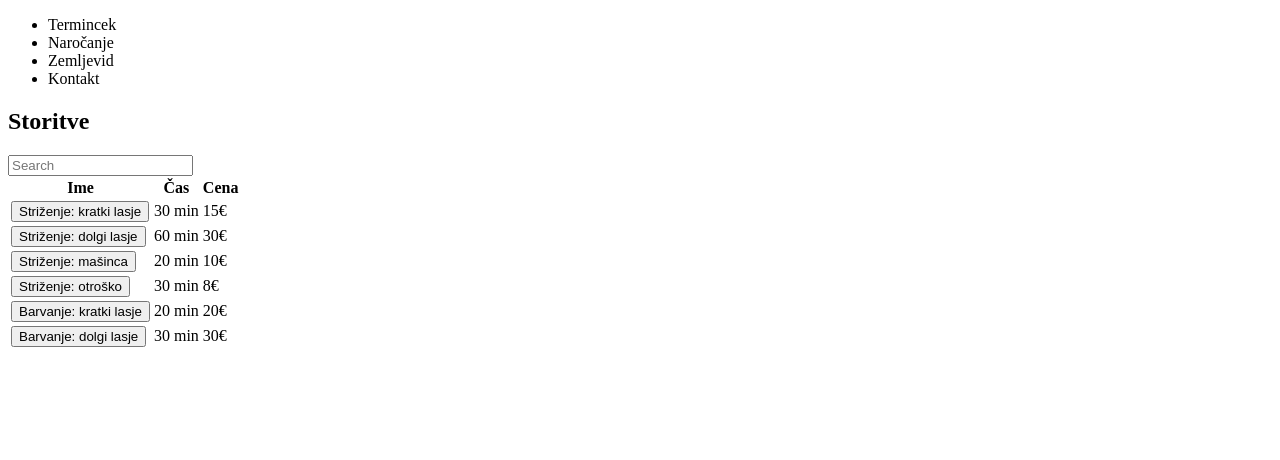
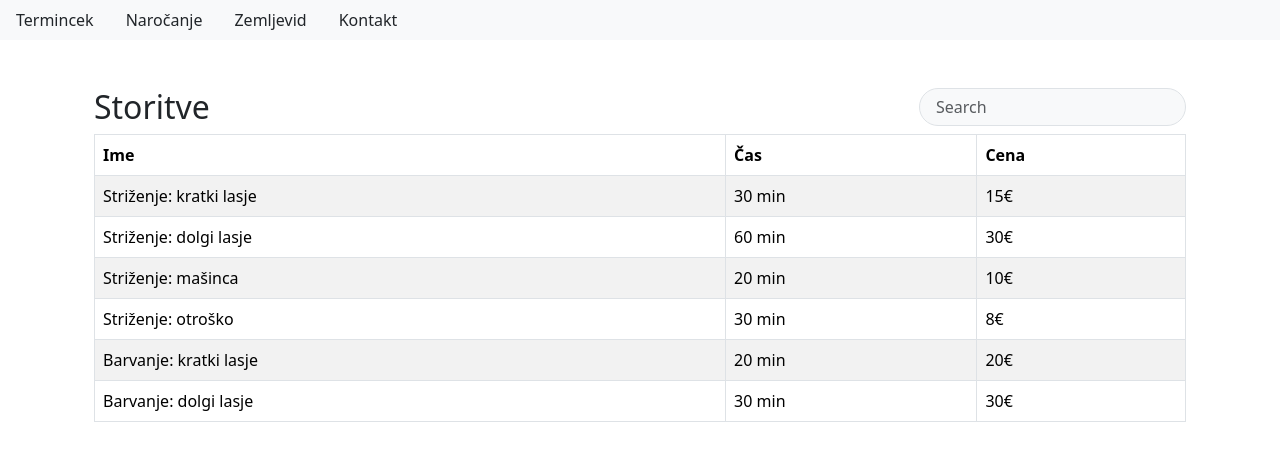
Before and after one commit to urluur/termincek-frontend, a React (Create React App) app: page / in a window 1280 px wide. Shown: the top 460 px of the page. Built offline with nearby package versions, Linux system fonts and the light colour scheme.

Commit message:
modified to react-bootstrap

```diff
--- a/package.json
+++ b/package.json
@@ -6,7 +6,9 @@
     "@testing-library/jest-dom": "^5.17.0",
     "@testing-library/react": "^13.4.0",
     "@testing-library/user-event": "^13.5.0",
+    "bootstrap": "^5.3.2",
     "react": "^18.2.0",
+    "react-bootstrap": "^2.9.1",
     "react-dom": "^18.2.0",
     "react-scripts": "5.0.1",
     "web-vitals": "^2.1.4"
--- a/src/components/App.jsx
+++ b/src/components/App.jsx
@@ -1,4 +1,7 @@
 import React from "react";
+import Container from "react-bootstrap/Container";
+import "bootstrap/dist/css/bootstrap.min.css";
+
 import NavBar from "./NavBar/NavBar";
 import ServiceChooser from "./ServiceChooser/ServiceChooser";
 
@@ -42,8 +45,9 @@ const App = (props) => {
 		<div>
 			<NavBar BusinessName={BusinessName} />
 
-			<ServiceChooser services={sampleServices} />
-
+			<Container>
+				<ServiceChooser services={sampleServices} />
+			</Container>
 		</div>
 	);
 };
--- a/src/components/NavBar/NavBar.jsx
+++ b/src/components/NavBar/NavBar.jsx
@@ -1,15 +1,24 @@
 import React from "react";
+import Nav from 'react-bootstrap/Nav';
 
 function NavBar(props) {
 	return (
-		<nav>
-			<ul>
-				<li>{props.BusinessName}</li>
-				<li>Naročanje</li>
-				<li>Zemljevid</li>
-				<li>Kontakt</li>
-			</ul>
-		</nav>
+
+		<Nav className='bg-light mb-5' activeKey="/narocanje">
+			<Nav.Item>
+				<Nav.Link className="text-dark" href="/">{props.BusinessName}</Nav.Link>
+			</Nav.Item>
+			<Nav.Item>
+				<Nav.Link className="text-dark" href="/narocanje">Naročanje</Nav.Link>
+			</Nav.Item>
+			<Nav.Item>
+				<Nav.Link className="text-dark" eventKey="link-1">Zemljevid</Nav.Link>
+			</Nav.Item>
+			<Nav.Item>
+				<Nav.Link className="text-dark" eventKey="link-2">Kontakt</Nav.Link>
+			</Nav.Item>
+		</Nav>
+
 	);
 }
 
--- a/src/components/ServiceChooser/ServiceChooser.jsx
+++ b/src/components/ServiceChooser/ServiceChooser.jsx
@@ -1,4 +1,9 @@
 import React, { useState } from 'react'
+import Table from 'react-bootstrap/Table'
+import Form from 'react-bootstrap/Form'
+import Container from 'react-bootstrap/Container'
+import Row from 'react-bootstrap/Row'
+import Col from 'react-bootstrap/Col'
 
 const ServiceChooser = (props) => {
 
@@ -14,15 +19,26 @@ const ServiceChooser = (props) => {
 
   return (
     <div>
-
+      <Container fluid>
+        <Row>
+          <Col>
             <h2>Storitve</h2>
-      <input
-        type='text'
+          </Col>
+          <Col>
+            <Form.Control
+              type="text"
               placeholder={props.placeholder || "Search"}
               value={searchValue}
               onChange={handleSearch}
+              className='px-3 mb-2 bg-light text-dark rounded-pill w-50 float-end'
             />
-      <table>
+          </Col>
+        </Row>
+
+        <Row>
+          <Table striped responsive hover bordered
+            className='rounded-pill'
+          >
             <thead>
               <tr>
                 <th>Ime</th>
@@ -30,23 +46,23 @@ const ServiceChooser = (props) => {
                 <th>Cena</th>
               </tr>
             </thead>
+            <tbody>
+
               {
                 filteredServices.map((service, i) => {
                   return (
-              <tr key='i' className={i % 2 === 1 ? 'bg-gray-100' : ''}>
-                <td className='text-left px-4 py-2 '>
-                  <button>
-                    {service.name}
-                  </button>
-                </td>
+                    <tr key={i}>
+                      <td>{service.name}</td>
                       <td>{service.time} min</td>
                       <td>{service.price}€</td>
                     </tr>
                   )
                 })
               }
-      </table>
-
+            </tbody>
+          </Table>
+        </Row>
+      </Container>
     </div>
   )
 }
```
Also changed, not shown: 1 other file (tests, documents, lock files or other folders). Lines whose indentation alone changed are shown as unchanged.
